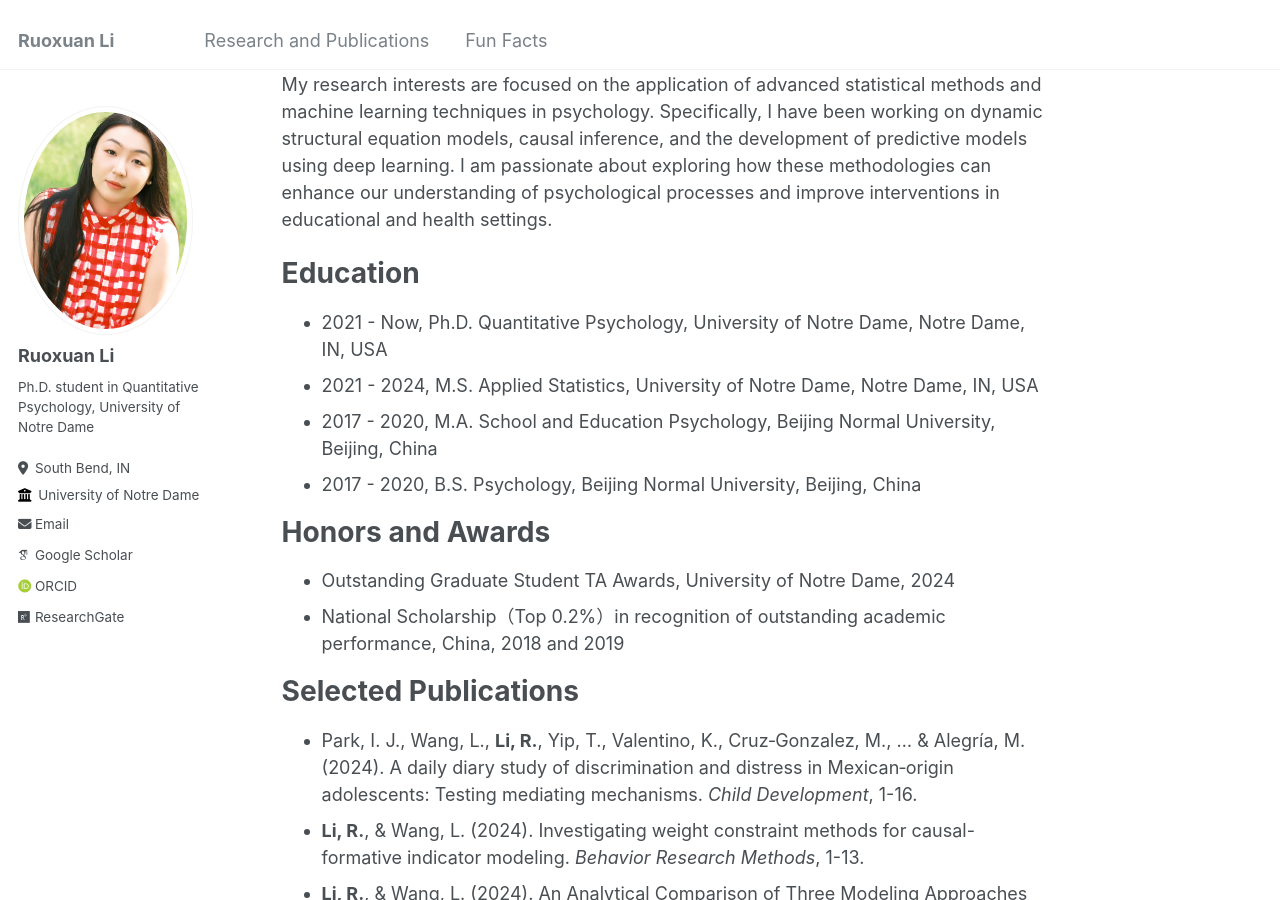
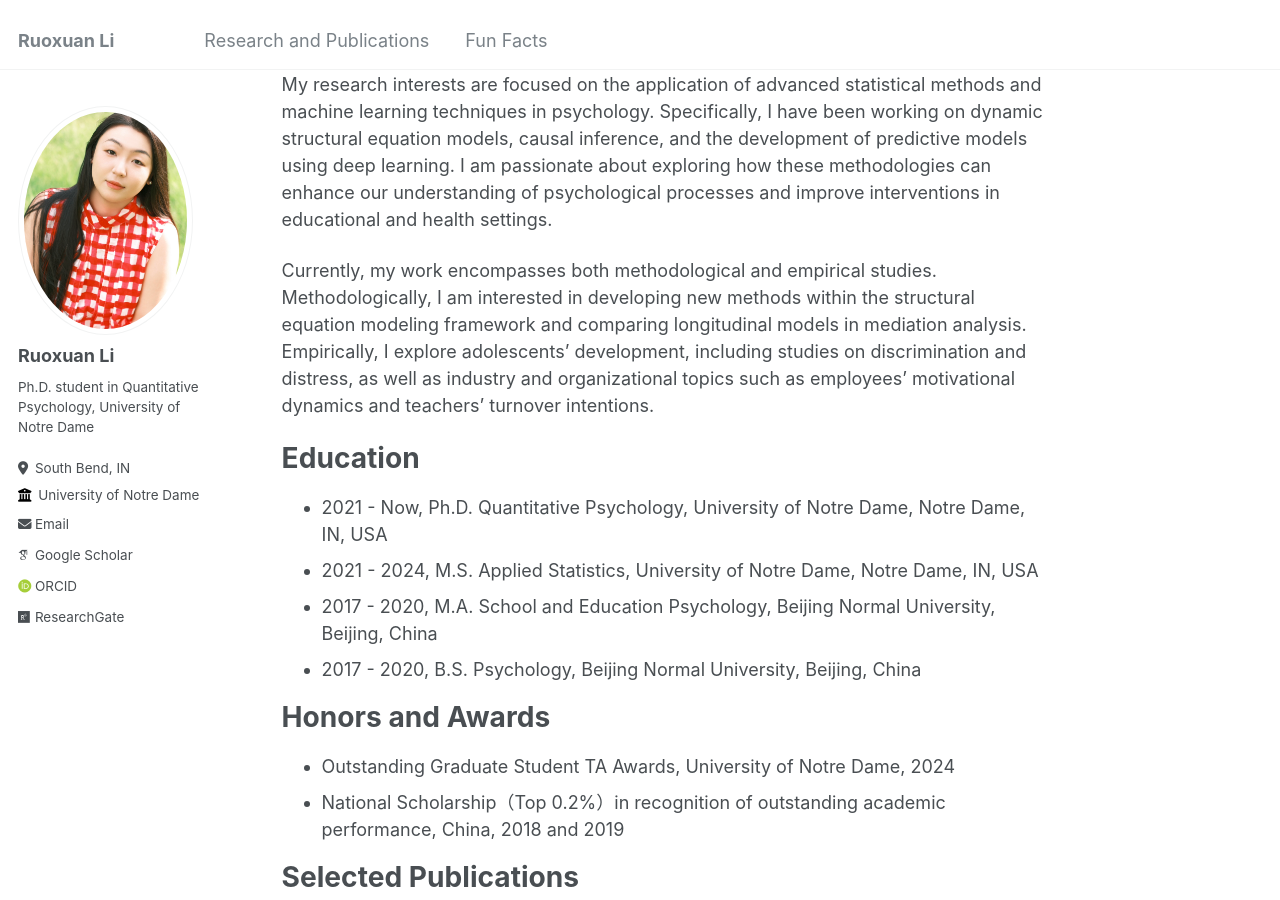
Before and after one commit to Ruoxuan-Li-Roxanne/Ruoxuan-Li-Roxanne.github.io, a Jekyll site: the page built from _pages/about.md, in a window 1280 px wide and 900 px high, scrolled down 310 px. Built offline with Jekyll 4.4.1, drawn with Linux system fonts in a browser that asks for light colours; some web fonts are replaced; part of the change alters nothing that is shown; some of the changed text lies outside the part shown.

Commit message:
Update about.md

```diff
--- a/_pages/about.md
+++ b/_pages/about.md
@@ -13,6 +13,8 @@ My name is Ruoxuan (Roxanne) Li. Currently, I am a fourth-year Ph.D. student in
 Research Interests
 ======
 My research interests are focused on the application of advanced statistical methods and machine learning techniques in psychology. Specifically, I have been working on dynamic structural equation models, causal inference, and the development of predictive models using deep learning. I am passionate about exploring how these methodologies can enhance our understanding of psychological processes and improve interventions in educational and health settings.
+
+Currently, my work encompasses both methodological and empirical studies. Methodologically, I am interested in developing new methods within the structural equation modeling framework and comparing longitudinal models in mediation analysis. Empirically, I explore adolescents’ development, including studies on discrimination and distress, as well as industry and organizational topics such as employees’ motivational dynamics and teachers’ turnover intentions.
 
 Education
 ======
@@ -57,7 +59,6 @@ I have served as a reviewer for more than 20 peer-reviewed journals, including:
 - Public Health
 - Social Science Computer Review
 - Journal of Child and Family Studies
-- Frontiers in Psychology
 - Behavior & Information Technology
 - Current Psychology
 - BMC Psychology
@@ -66,9 +67,3 @@ I have served as a reviewer for more than 20 peer-reviewed journals, including:
 Teaching
 ======
 2024 and 2023 Spring, Behavior Science, Teaching Assistant
-
-Hobbies
-======
-- Anime, my current year favorite anime is [Frieren: Beyond Journey's End (葬送のフリーレン)](https://frieren-anime.jp/).
-- Journaling, my current year favorite journal brand is [Hobonichi](https://www.1101.com/store/techo/en/).
-- Sewing, just repaired my friend's pants that ripped from skiing and made a grocery bag using free sewing techniques.
```
